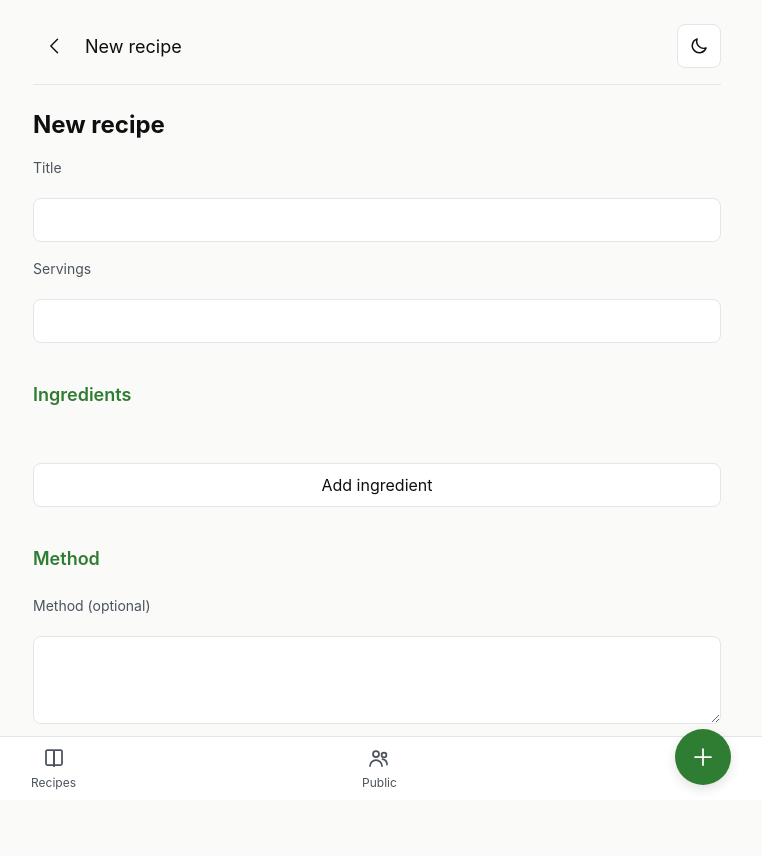
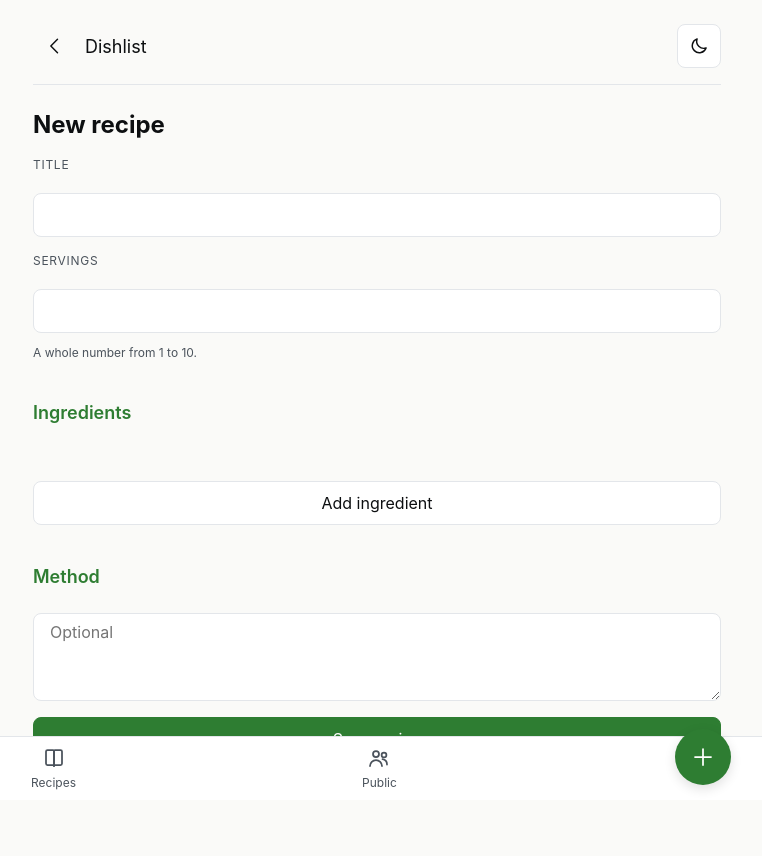
Before and after one commit to AlexanderHultsch/Bring2Bring, a Node project: template src/views/recipes/form.ejs in a window 1280 px wide. Shown: the top 856 px of the page, without its empty margins (263-1025 px from the left). After the commit the page ends 790 px from the top, so only its background shows below. Run offline with Node 20 templates, Linux system fonts and the light colour scheme; the template is opened without the code that fills it, so the values that code supplies are empty.

Commit message:
Finish the editor screen and take the word "dish" out of the interface
The editor rendered its title twice - once in the header bar, once as the
h1 - the same duplication already removed from the recipe screen. Field
labels become captions, since Title and Servings label single inputs
rather than introducing sections. The Method label was printed under an
identical Method heading; it stays for the accessible name but is hidden,
and the textarea says Optional in its placeholder instead.

The servings input still asked for a decimal keyboard after servings
became an integer 1..10, and gave no hint of the range until you tripped
the validator. Numeric keyboard, and the rule stated under the field.

E4 says "dish" leaves the interface. Three strings survived earlier steps
because each sat in a file that step had out of scope - and they survived
my own grep too, because I filtered out lines containing "Dishlist" and
one of the sentences contains both words.

The admin search still carried the pre-v2.1 visible label and Apply
button; it now uses the same self-submitting pattern as the two list
screens.

Spec 10.E (E2, E4).

Co-Authored-By: Claude Opus 5 <noreply@anthropic.com>
Claude-Session: https://claude.ai/code/session_01N73MYYbybHthYtpTUU9LTu

```diff
--- a/public/css/style.css
+++ b/public/css/style.css
@@ -545,6 +545,13 @@ label {
   text-transform: uppercase;
   color: var(--color-text-muted);
   margin: 0 0 var(--space-1);
+}
+
+.field-hint {
+  margin: calc(var(--space-1) * -1) 0 0;
+  font-size: var(--text-caption-size);
+  line-height: var(--text-caption-line-height);
+  color: var(--color-text-muted);
 }
 
 .servings-section {
--- a/src/views/recipes/form.ejs
+++ b/src/views/recipes/form.ejs
@@ -3,7 +3,6 @@
         currentUser,
         csrfToken,
         backHref: mode === 'edit' ? '/recipes/' + recipeId : '/',
-        pageTitle: mode === 'edit' ? 'Edit recipe' : 'New recipe',
       }) %>
       <main class="editor-page has-bottom-nav">
         <h1><%= mode === 'edit' ? 'Edit recipe' : 'New recipe' %></h1>
@@ -25,11 +24,12 @@
         >
           <input type="hidden" name="_csrf" value="<%= csrfToken %>">
 
-          <label for="title">Title</label>
+          <label class="section-caption" for="title">Title</label>
           <input type="text" id="title" name="title" value="<%= values.title %>" required maxlength="200">
 
-          <label for="servings">Servings</label>
-          <input type="text" inputmode="decimal" id="servings" name="servings" value="<%= values.servings %>" required>
+          <label class="section-caption" for="servings">Servings</label>
+          <input type="text" inputmode="numeric" id="servings" name="servings" value="<%= values.servings %>" required>
+          <p class="field-hint">A whole number from 1 to 10.</p>
 
           <h2>Ingredients</h2>
           <div class="ingredient-rows" data-ingredients>
@@ -53,8 +53,8 @@
           <button type="button" class="button button--ghost" data-add-ingredient>Add ingredient</button>
 
           <h2>Method</h2>
-          <label for="method">Method (optional)</label>
-          <textarea id="method" name="method" data-method><%= values.method %></textarea>
+          <label class="visually-hidden" for="method">Method</label>
+          <textarea id="method" name="method" data-method placeholder="Optional"><%= values.method %></textarea>
 
           <button type="submit" class="button">Save recipe</button>
 
--- a/src/views/recipes/public.ejs
+++ b/src/views/recipes/public.ejs
@@ -37,9 +37,9 @@
         <% if (recipes.length === 0) { %>
           <p class="empty-state">
             <% if (hasActiveFilter) { %>
-              No public dishes match your search. <a href="/public">Clear filters</a>.
+              No public recipes match your search. <a href="/public">Clear filters</a>.
             <% } else { %>
-              Public dishes from any Dishlist user appear here once someone publishes one. Nobody has published a dish yet.
+              Public recipes from any Dishlist user appear here once someone publishes one. Nobody has published a recipe yet.
             <% } %>
           </p>
         <% } else if (showAZ) { %>
--- a/src/views/recipes/show.ejs
+++ b/src/views/recipes/show.ejs
@@ -68,7 +68,7 @@
               </button>
             </form>
           <% } else { %>
-            <p class="bring-action__hint">This dish can't be sent to Bring! right now — its author has turned its link off.</p>
+            <p class="bring-action__hint">This recipe can't be sent to Bring! right now — its author has turned its link off.</p>
           <% } %>
         </div>
 
```
Also changed, not shown: src/views/admin/recipes.ejs (+5 -7 lines), test/admin.routes.test.js (+12 -0 lines), test/public.test.js (+1 -1 lines).
